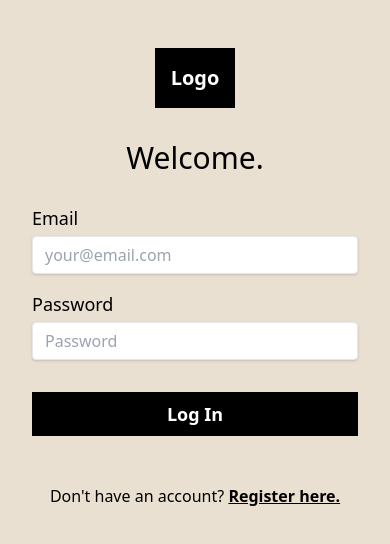
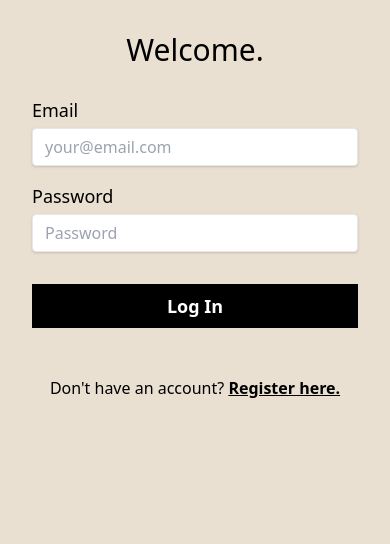
Before and after one commit to Elisasha/frontend-travel-app, a React (Create React App) app: page / in a window 390 px wide. Shown: the top 544 px of the page. Built offline with nearby package versions, Linux system fonts and the light colour scheme.

Commit message:
changed bg

```diff
--- a/src/Pages/LoginPage.js
+++ b/src/Pages/LoginPage.js
@@ -5,15 +5,15 @@ export function LoginPage() {
     <div class="w-full flex flex-wrap">
       {/* <!-- Image Section --> */}
       <div class="w-1/2 shadow-2xl">
-        <img class="object-cover w-full h-screen hidden md:block" src="https://source.unsplash.com/IXUM4cJynP0"></img>
+        <img class="object-cover w-full h-screen hidden md:block" src="https://images.unsplash.com/photo-1539639087565-41c59f40f3d7?ixid=MXwxMjA3fDB8MHxwaG90by1wYWdlfHx8fGVufDB8fHw%3D&ixlib=rb-1.2.1&auto=format&fit=crop&w=1350&q=80"></img>
       </div>
 
       {/* <!-- Login Section --> */}
       <div class="w-full md:w-1/2 flex flex-col">
 
-        <div class="flex justify-center md:justify-start pt-12 md:pl-12 md:-mb-24">
+        {/* <div class="flex justify-center md:justify-start pt-12 md:pl-12 md:-mb-24">
           <a href="#" class="bg-black text-white font-bold text-xl p-4">Logo</a>
-        </div>
+        </div> */}
 
         <div class="flex flex-col justify-center md:justify-start my-auto pt-8 md:pt-0 px-8 md:px-24 lg:px-32">
           <p class="text-center text-3xl">Welcome.</p>
```
